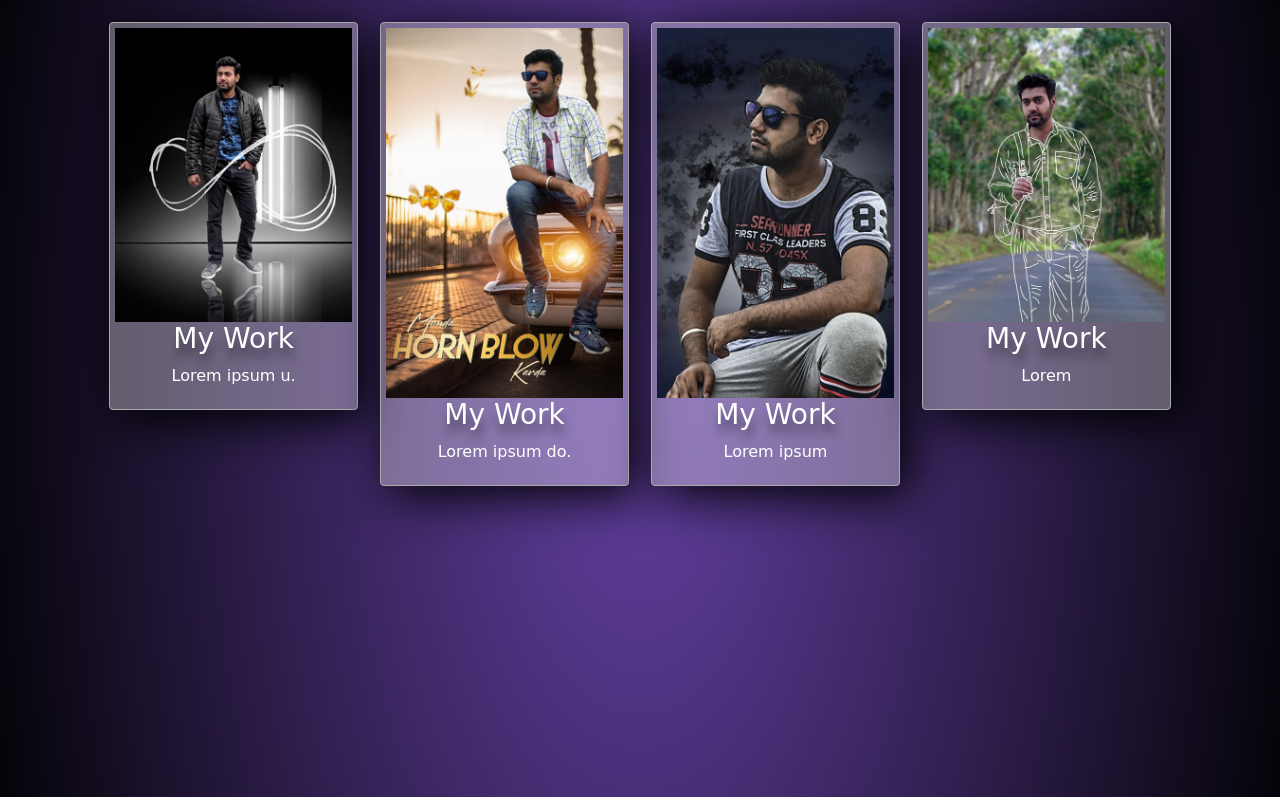
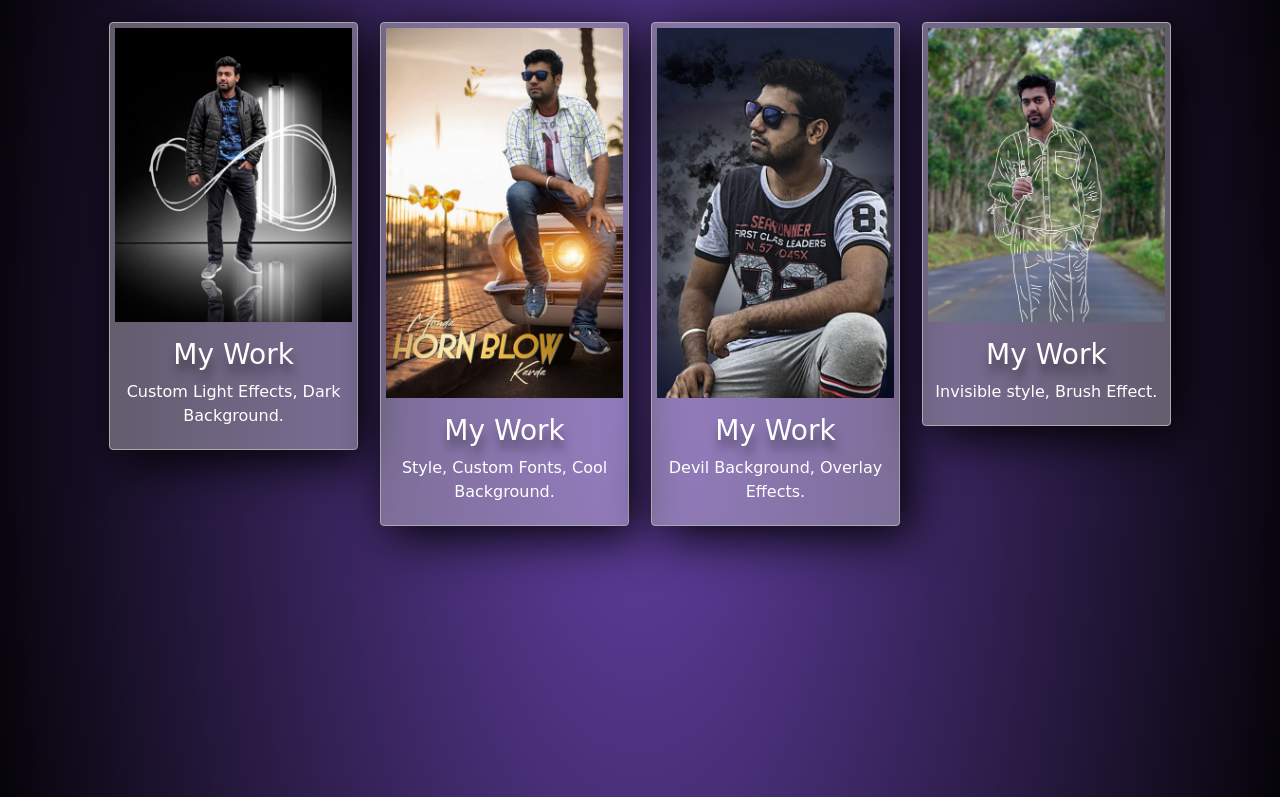
Before and after one commit to anuprogmmr/pro, a plain HTML site: page index.html in a window 1280 px wide. Shown: the part 1023-1820 px from the top of the page. Drawn offline with nearby package versions, Linux system fonts and the light colour scheme; a web font is replaced by a local one.

Commit message:
Add files via upload

```diff
--- a/index.html
+++ b/index.html
@@ -53,29 +53,29 @@
     <div class="column">
       <div class="content">
       <img src="images/anu22.jpg" alt="" style="width:100%">
-        <h3  class="text-white text-center">My Work</h3>
-        <p  class="text-white text-center">Lorem ipsum u.</p>
+        <h3  class="text-white text-center pt-3">My Work</h3>
+        <p  class="text-white text-center">Custom Light Effects, Dark Background.</p>
       </div>
     </div>
     <div class="column">
       <div class="content">
         <img src="images/anu11.jpg" alt="" style="width:100%">
-        <h3  class="text-white text-center">My Work</h3>
-        <p  class="text-white text-center">Lorem ipsum do.</p>
+        <h3  class="text-white text-center pt-3">My Work</h3>
+        <p  class="text-white text-center">Style, Custom Fonts, Cool Background.</p>
       </div>
     </div>
     <div class="column">
       <div class="content">
       <img src="images/anu33.jpg" alt="" style="width:100%">
-        <h3 class="text-white text-center">My Work</h3>
-        <p class="text-white text-center">Lorem ipsum </p>
+        <h3 class="text-white text-center pt-3">My Work</h3>
+        <p class="text-white text-center">Devil Background, Overlay Effects.</p>
       </div>
     </div>
     <div class="column">
       <div class="content">
       <img src="images/anu4.jpg" alt="" style="width:100%">
-        <h3 class="text-white text-center">My Work</h3>
-        <p class="text-white text-center">Lorem</p>
+        <h3 class="text-white text-center pt-3">My Work</h3>
+        <p class="text-white text-center">Invisible style, Brush Effect.</p>
       </div>
     </div>
 
```
